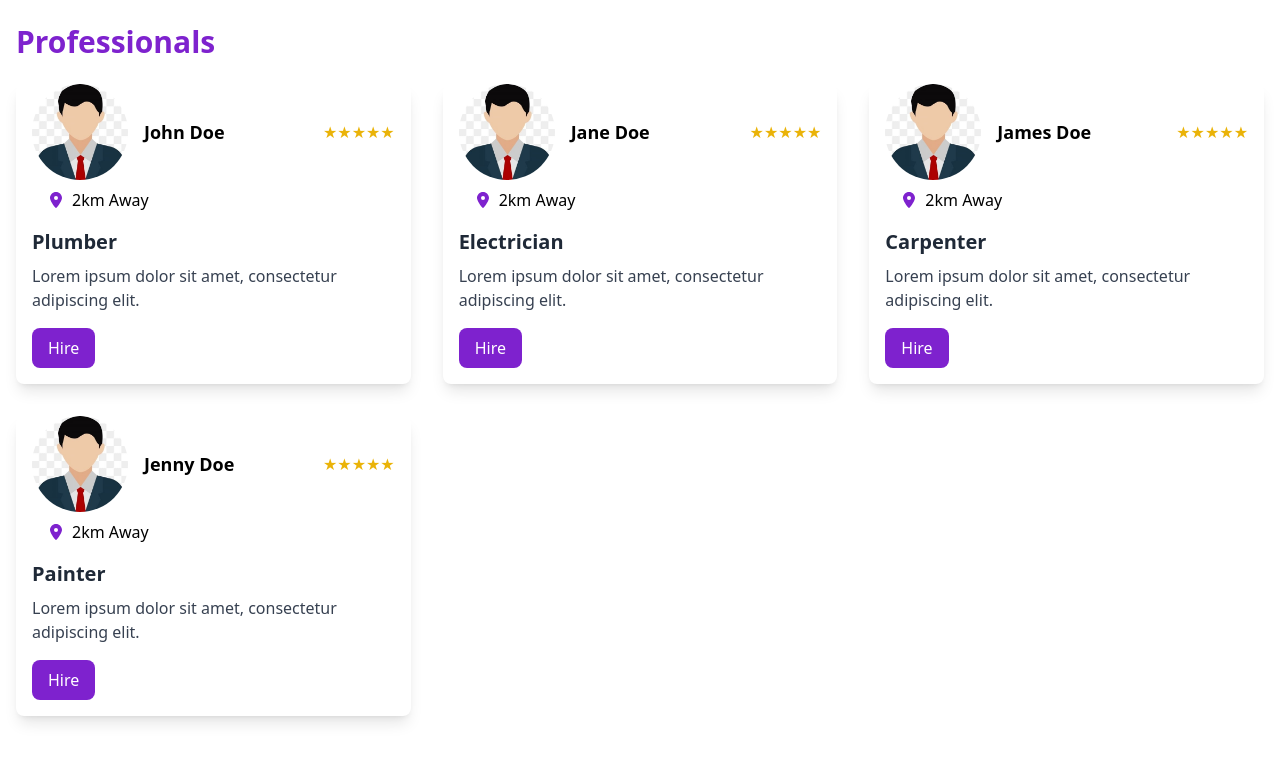
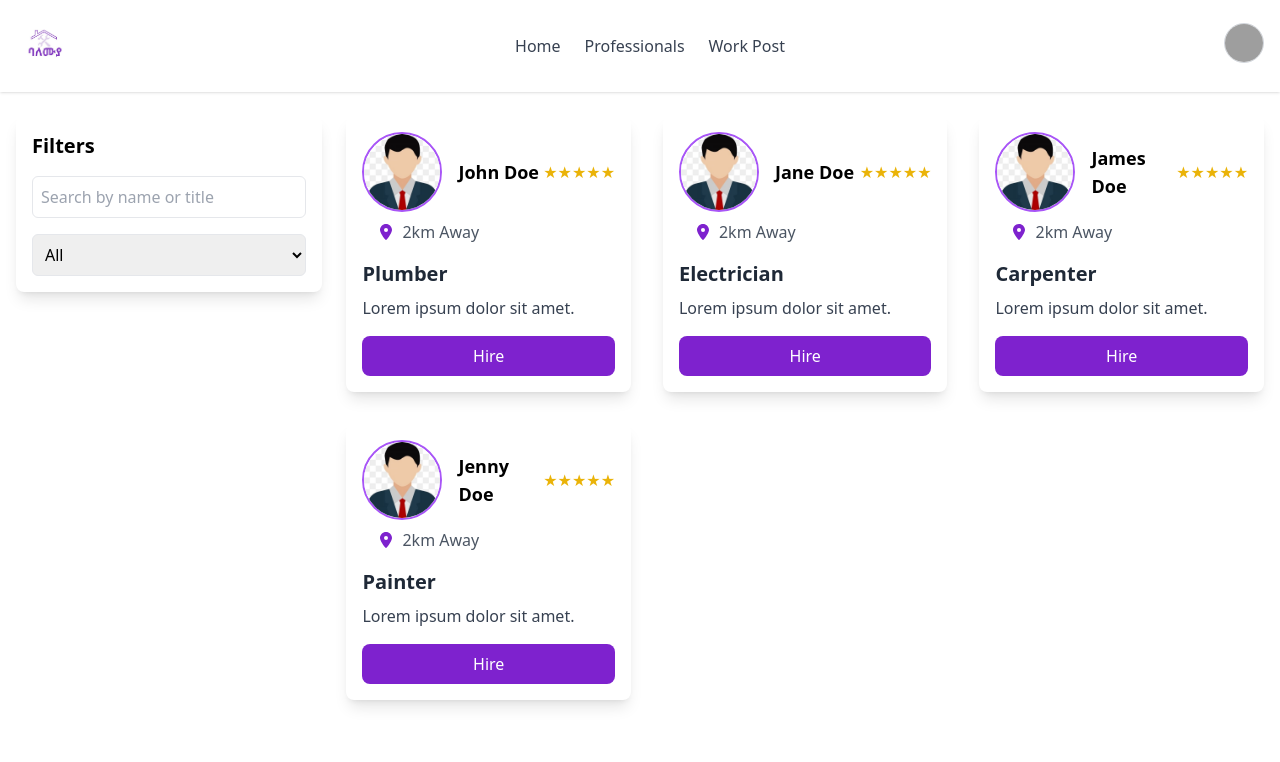
Before and after one commit to balemuya-LSMP/balemuya-fe, a Next.js app: page /customer/professionals in a window 1280 px wide. Shown: the top 762 px of the page. Built offline with nearby package versions, Linux system fonts and the light colour scheme; no server answers; grey boxes are pictures that could not be loaded.

Commit message:
professionals

```diff
--- a/src/app/customer/professionals/page.tsx
+++ b/src/app/customer/professionals/page.tsx
@@ -1,77 +1,93 @@
+"use client";
+import { useState } from "react";
 import { FaLocationDot } from "react-icons/fa6";
+import Header from "../_components/header";
 
 /* eslint-disable @next/next/no-img-element */
-const professionals = [
-  {
-    id: 1,
-    name: "John Doe",
-    title: "Plumber",
-    description: "Lorem ipsum dolor sit amet, consectetur adipiscing elit.",
-    image: "/images/user.jpg",
-  },
-  {
-    id: 2,
-    name: "Jane Doe",
-    title: "Electrician",
-    description: "Lorem ipsum dolor sit amet, consectetur adipiscing elit.",
-    image: "/images/user.jpg",
-  },
-  {
-    id: 3,
-    name: "James Doe",
-    title: "Carpenter",
-    description: "Lorem ipsum dolor sit amet, consectetur adipiscing elit.",
-    image: "/images/user.jpg",
-  },
-  {
-    id: 4,
-    name: "Jenny Doe",
-    title: "Painter",
-    description: "Lorem ipsum dolor sit amet, consectetur adipiscing elit.",
-    image: "/images/user.jpg",
-  },
+const professionalsData = [
+  { id: 1, name: "John Doe", title: "Plumber", description: "Lorem ipsum dolor sit amet.", image: "/images/user.jpg" },
+  { id: 2, name: "Jane Doe", title: "Electrician", description: "Lorem ipsum dolor sit amet.", image: "/images/user.jpg" },
+  { id: 3, name: "James Doe", title: "Carpenter", description: "Lorem ipsum dolor sit amet.", image: "/images/user.jpg" },
+  { id: 4, name: "Jenny Doe", title: "Painter", description: "Lorem ipsum dolor sit amet.", image: "/images/user.jpg" },
 ];
+
 export default function Professionals() {
+  const [search, setSearch] = useState("");
+  const [category, setCategory] = useState("All");
+
+  // Filter professionals by search & category
+  const filteredProfessionals = professionalsData.filter((professional) =>
+    (category === "All" || professional.title === category) &&
+    (professional.name.toLowerCase().includes(search.toLowerCase()) ||
+      professional.title.toLowerCase().includes(search.toLowerCase()))
+  );
+
   return (
-    <div className="container mx-auto px-4">
-      <h1 className="text-3xl font-bold text-purple-700 mt-6">Professionals</h1>
-      <div className="grid grid-cols-1 sm:grid-cols-2 lg:grid-cols-3 gap-8 mt-6">
-        {professionals.map((professional) => (
+    <>
+      <Header />
+      <div className="container mx-auto px-4 py-6 flex flex-col md:flex-row gap-6">
+        {/* Sidebar - Filters */}
+        <aside className="md:w-1/4 w-full bg-white shadow-lg p-4 rounded-lg h-fit">
+          <h2 className="text-xl font-semibold mb-4">Filters</h2>
+          {/* Search Input */}
+          <input
+            type="text"
+            placeholder="Search by name or title"
+            className="w-full p-2 border rounded-md mb-4 focus:outline-none focus:ring-2 focus:ring-purple-500"
+            value={search}
+            onChange={(e) => setSearch(e.target.value)}
+          />
+          {/* Category Filter */}
+          <select
+            className="w-full p-2 border rounded-md focus:outline-none focus:ring-2 focus:ring-purple-500"
+            value={category}
+            onChange={(e) => setCategory(e.target.value)}
+          >
+            <option value="All">All</option>
+            <option value="Plumber">Plumber</option>
+            <option value="Electrician">Electrician</option>
+            <option value="Carpenter">Carpenter</option>
+            <option value="Painter">Painter</option>
+          </select>
+        </aside>
+
+        {/* Professionals Grid */}
+        <section className="grid grid-cols-1 sm:grid-cols-2 lg:grid-cols-3 gap-8 md:w-3/4 w-full">
+          {filteredProfessionals.length > 0 ? (
+            filteredProfessionals.map((professional) => (
               <div
                 key={professional.id}
-            className="bg-white rounded-lg shadow-lg overflow-hidden"
+                className="bg-white rounded-lg shadow-lg overflow-hidden transition-transform transform hover:scale-105 hover:shadow-xl"
               >
-            <div className="flex justify-between items-center mx-4">
-              <div className="flex justify-center items-center gap-4">
+                <div className="flex justify-between items-center mx-4 mt-4">
+                  <div className="flex items-center gap-4">
                     <img
                       src={professional.image}
                       alt={professional.title}
-                  className="w-24 h-24 object-cover object-center rounded-full"
+                      className="w-20 h-20 object-cover rounded-full border-2 border-purple-500"
                     />
                     <p className="text-lg font-semibold">{professional.name}</p>
                   </div>
                   <span className="text-yellow-500">★★★★★</span>
                 </div>
-
-            <div>
-              <div className="flex justify-start items-center ml-8 mt-2 gap-2">
+                <div className="flex items-center ml-8 mt-2 gap-2 text-gray-600">
                   <FaLocationDot className="text-purple-700" />
                   <p>2km Away</p>
                 </div>
-            </div>
-
                 <div className="p-4">
-              <h2 className="text-xl font-semibold text-gray-800">
-                {professional.title}
-              </h2>
+                  <h2 className="text-xl font-semibold text-gray-800">{professional.title}</h2>
                   <p className="text-gray-700 mt-2">{professional.description}</p>
-              <button className="mt-4 bg-purple-700 text-white py-2 px-4 rounded-lg">
+                  <button className="mt-4 bg-purple-700 text-white py-2 px-4 rounded-lg w-full hover:bg-purple-600 transition">
                     Hire
                   </button>
                 </div>
               </div>
-        ))}
+            ))
+          ) : (
+            <p className="text-gray-600 text-lg col-span-full text-center">No professionals found.</p>
+          )}
+        </section>
       </div>
-    </div>
+    </>
   );
 }
```
Lines whose indentation alone changed are shown as unchanged.
